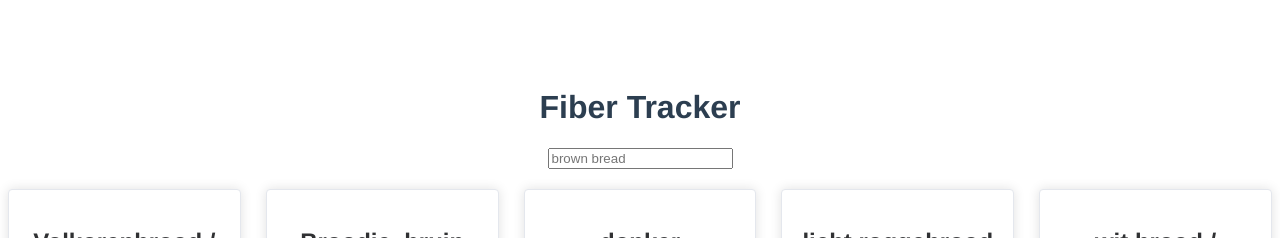
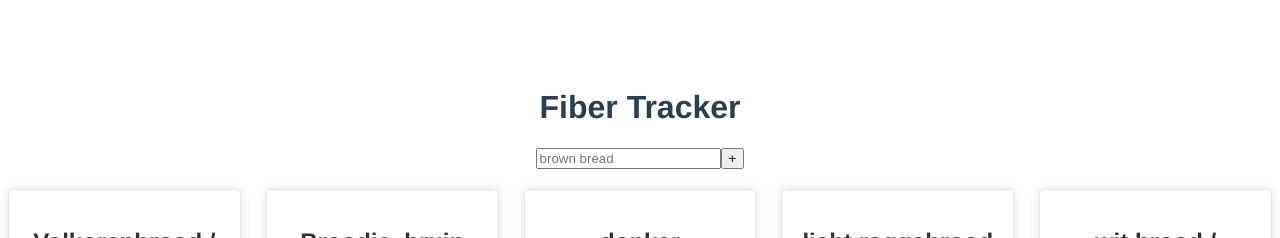
Before and after one commit to tannazma/fiber-tracker, a Vue app in the folder frontend/: page / in a window 1280 px wide. Shown: the top 238 px of the page. Built offline with nearby package versions, Linux system fonts and the light colour scheme.

Commit message:
add + button to alert something

```diff
--- a/frontend/src/App.vue
+++ b/frontend/src/App.vue
@@ -6,6 +6,7 @@
     </nav>
     <h1>Fiber Tracker</h1>
     <input type="text" v-model="searchQuery" placeholder="brown bread" />
+    <button @click="submit">+</button>
     <div class="fiber-foods-container">
       <div
         v-for="(fiberFood, index) in filteredFiberFoods"
@@ -61,6 +62,10 @@ const filteredFiberFoods = computed(() => {
     fiberFood.name.toLowerCase().includes(query)
   );
 });
+
+const submit = () => {
+  alert();
+};
 </script>
 
 <style>
```
